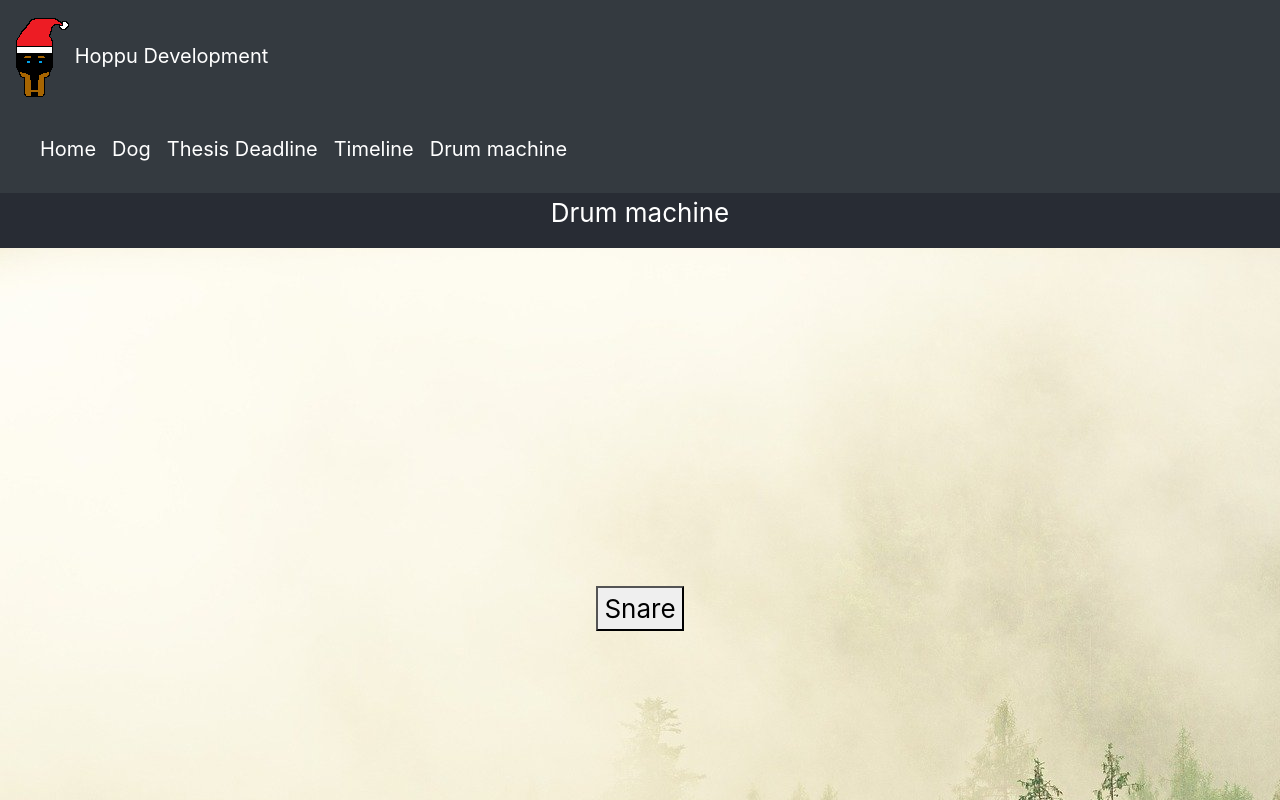
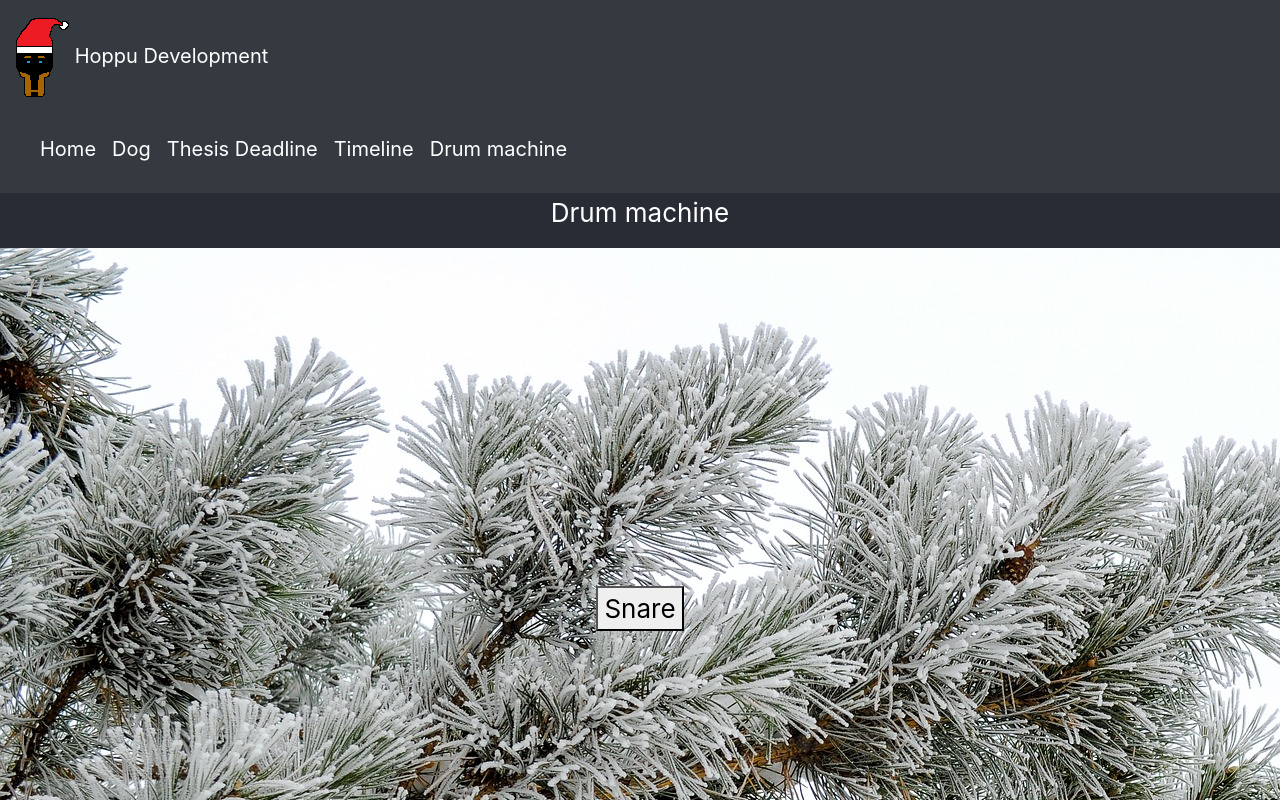
Before and after one commit to Artoiss/website, a React (Create React App) app: page /#/drum in a window 1280 px wide. Shown: the top 800 px of the page. Built offline with nearby package versions, Linux system fonts and the light colour scheme.

Commit message:
background change

```diff
--- a/src/Dog.css
+++ b/src/Dog.css
@@ -8,7 +8,7 @@
 }
 
 .p1 {
-  color:#3d3d29;
+  color: white;
 }
 
 .Dog-header {
@@ -24,14 +24,14 @@
 
 .Dog-body {
   background-color: #282c34;
-  background-image: url(./dogs/fog.jpg);
+  background-image: url(./dogs/pine.jpg);
   min-height: 90vh;
   display: flex;
   flex-direction: column;
   align-items: center;
   justify-content: center;
   font-size: calc(10px + 2vmin);
-  color: #3d3d29;
+  color: white;
   font-weight: bold;
 }
 
```
